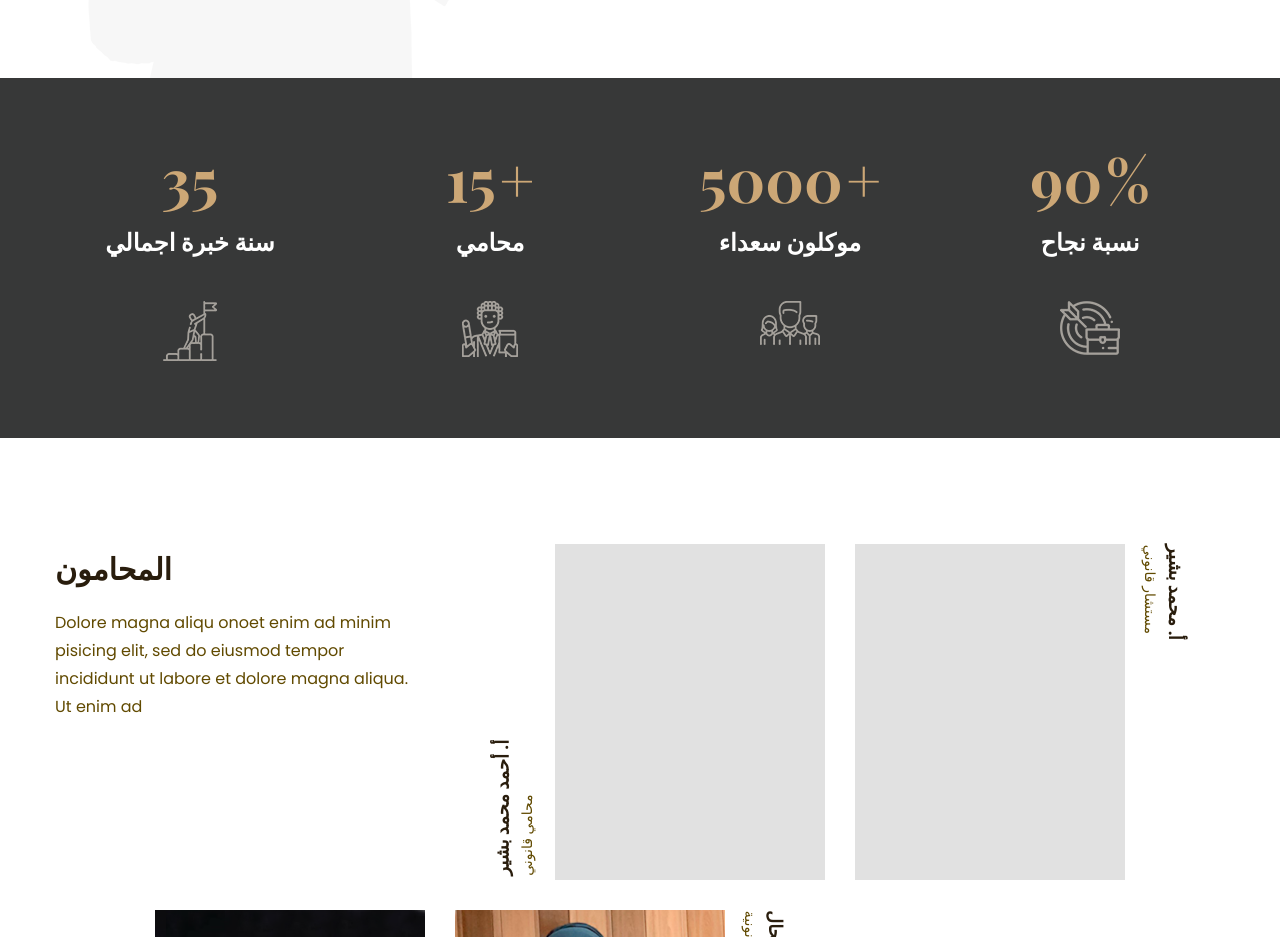
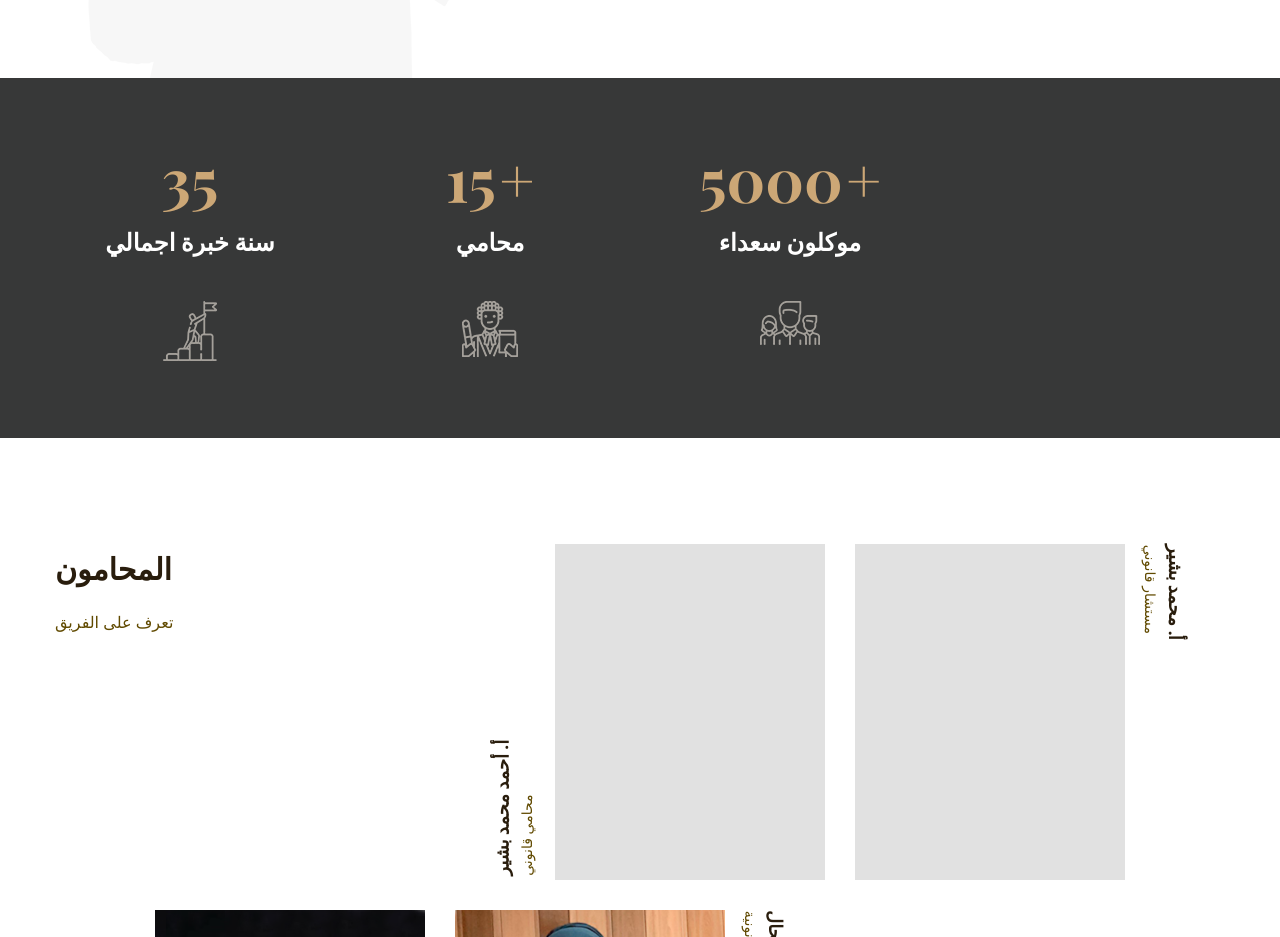
Before and after one commit to anashaddad90/anashaddad90.github.io, a plain HTML site: page index.html in a window 1280 px wide. Shown: the part 1980-2917 px from the top of the page. Drawn offline with nearby package versions, Linux system fonts and the light colour scheme; some packages are replaced by stand-ins of ours; a web font is replaced by a local one.

Commit message:
Update index.html

```diff
--- a/index.html
+++ b/index.html
@@ -440,7 +440,7 @@
                             </div>
                         </div>
                     </div>
-                    <div class="col-lg-3 col-md-6 col-sm-12">
+                   <!--  <div class="col-lg-3 col-md-6 col-sm-12">
                         <div class="counter">
                             <div class="content-counter">
                                 <div class="numb-count-wrap">
@@ -451,7 +451,7 @@
                                 <div class="icon-count"><img src="images/home1/12.png" alt="images"></div>
                             </div>
                         </div>
-                    </div>
+                    </div>  -->
                 </div>
             </div>
         </div>
@@ -464,7 +464,7 @@
                         <div class="content">
                             <div class="caption">المحامون</div>
                             <p class="description">
-                                Dolore magna aliqu onoet enim ad minim pisicing elit, sed do eiusmod tempor incididunt ut labore et dolore magna aliqua. Ut enim ad
+                               تعرف على الفريق
                             </p>
                         </div>
                     </div>
```
